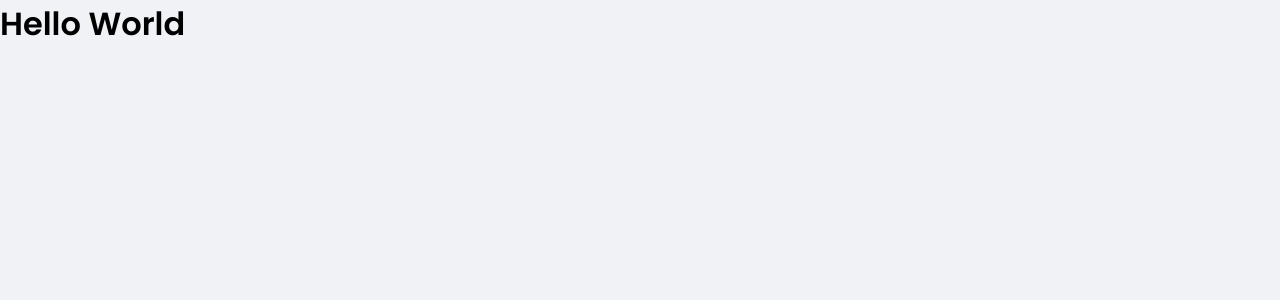
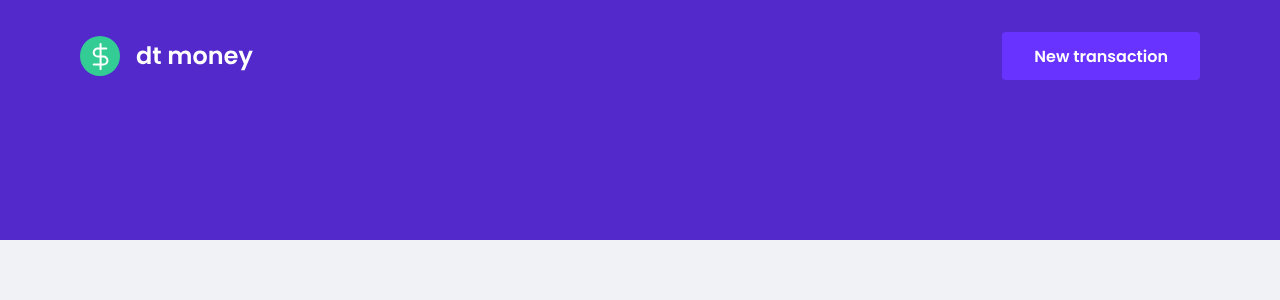
Before and after one commit to iubel/financial-control, a React (Create React App) app: page / in a window 1280 px wide. Shown: the top 300 px of the page. Built offline with nearby package versions, Linux system fonts and the light colour scheme.

Commit message:
Adding header to use in project

```diff
--- a/src/App.tsx
+++ b/src/App.tsx
@@ -1,10 +1,11 @@
+import { Header } from "./components/Header";
 import { GlobalStyle } from "./styles/global";
 
 export function App() {
   return (
-    <div className="App">
-      <h1>Hello World</h1>
+    <>
+      <Header />
       <GlobalStyle />
-    </div>
+    </>
   );
 }
--- /dev/null
+++ b/src/components/Header/index.tsx
@@ -0,0 +1,16 @@
+import logoImg from '../../assets/logo.svg'
+
+import { Container, Content } from './styles'
+
+export function Header() {
+    return (
+        <Container>
+            <Content>
+                <img src={logoImg} alt="financial control" />
+                <button type="button">
+                    New transaction
+                </button>
+            </Content>
+        </Container>
+    )
+}
--- /dev/null
+++ b/src/components/Header/styles.ts
@@ -0,0 +1,31 @@
+import styled from "styled-components";
+
+export const Container = styled.header`
+    background: var(--blue);
+`;
+
+export const Content = styled.div`
+    max-width:  1120px;
+    margin: 0 auto;
+
+    padding: 2rem 1rem 10rem;
+    display: flex;
+    align-items: center;
+    justify-content: space-between;
+
+    button {
+        font-size: 1rem;
+        color: #FFF;
+        background: var(--blue-light);
+        border: 0;
+        padding: 0 2rem;
+        border-radius: 0.25rem;
+        height: 3rem;
+
+        transaction: filter 0.2s;
+
+        &:hover {
+            filter: brightness(0.9);
+        }
+    }
+`;
```
